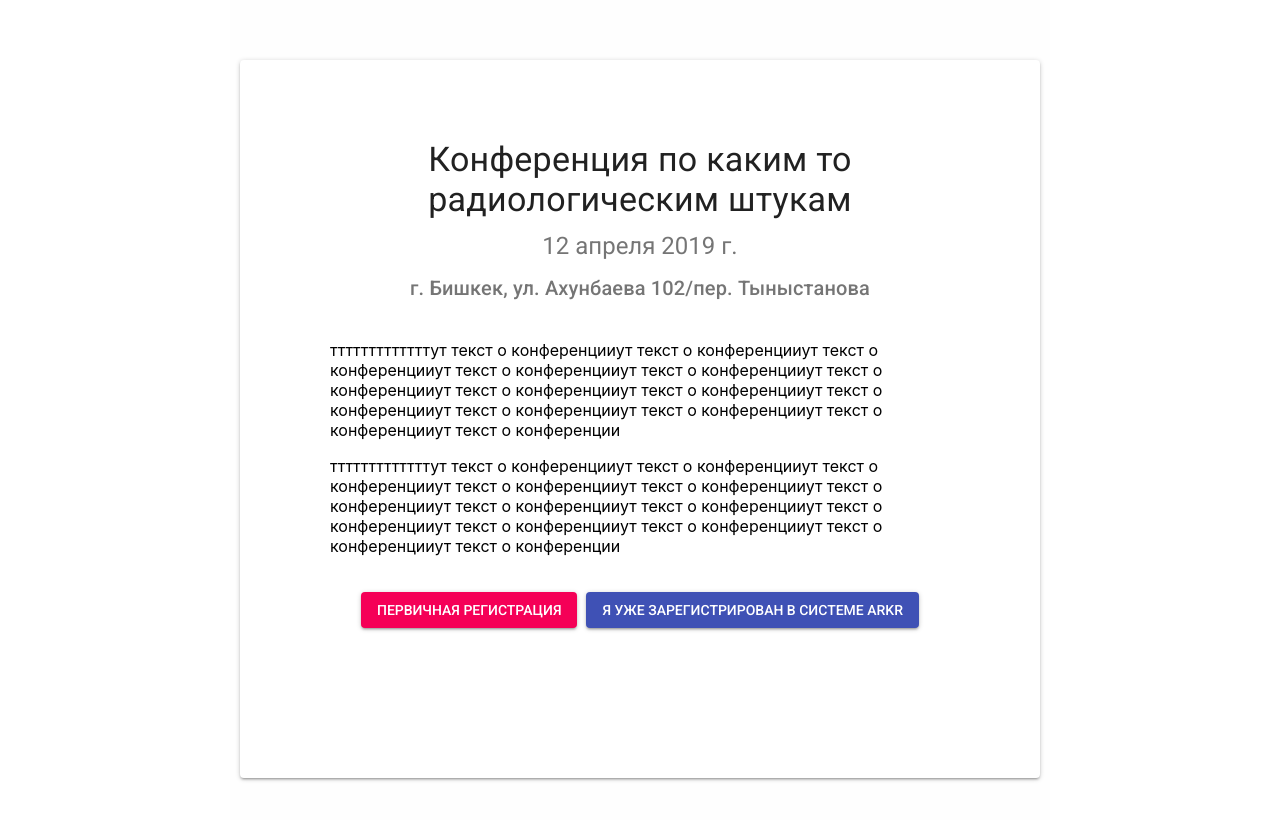
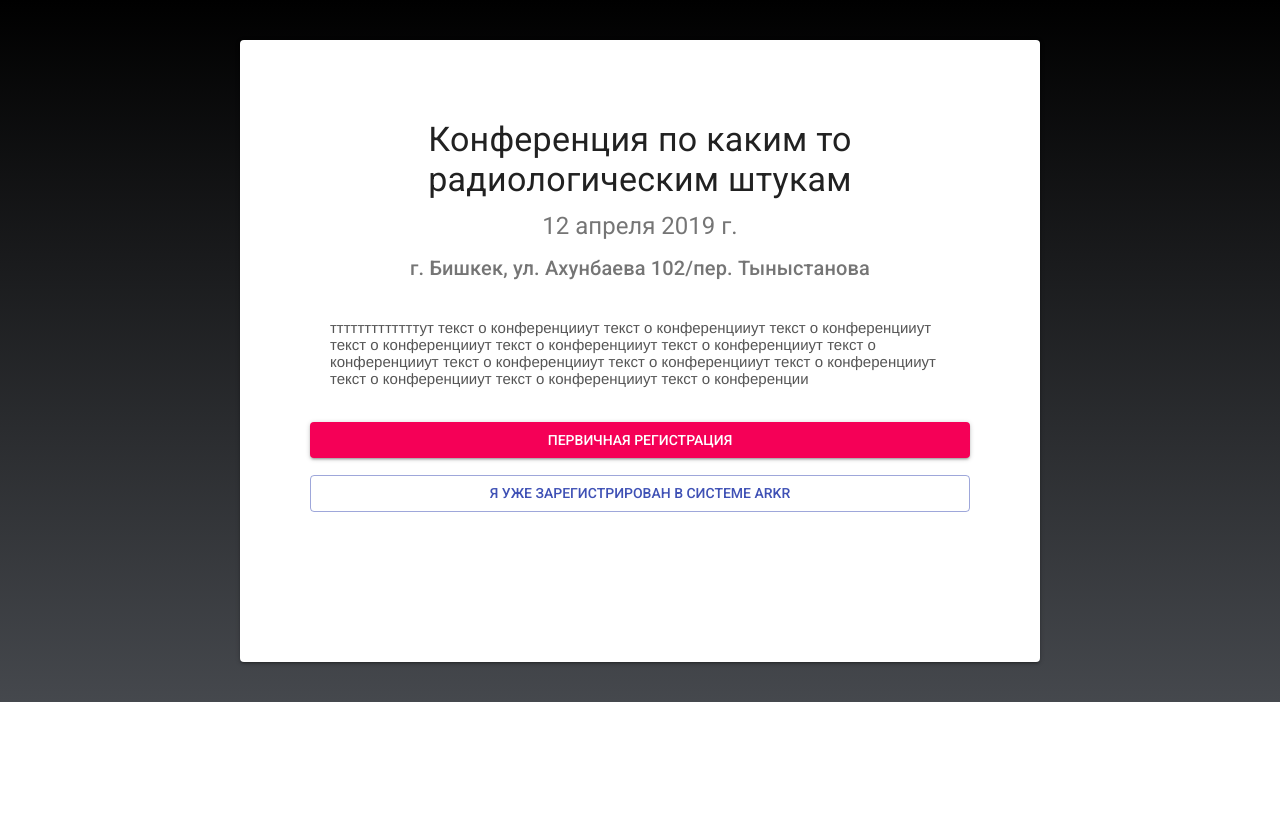
Before and after one commit to deceptikon/conf-booker, a React (Create React App) app in the folder front/: page / in a window 1280 px wide. Shown: the top 820 px of the page. Built offline with nearby package versions, Linux system fonts and the light colour scheme.

Commit message:
bindings actions together

```diff
--- a/front/src/App.css
+++ b/front/src/App.css
@@ -1,3 +1,18 @@
+
+body {
+  padding: 10px 10px;
+  font: 15px "Helvetica Neue", "Lucida Grande", "Arial";
+  /* Permalink - use to edit and share this gradient: http://colorzilla.com/gradient-editor/#000000+0,45484d+100 */
+background: #000000; /* Old browsers */
+background: -moz-linear-gradient(top, #000000 0%, #45484d 100%); /* FF3.6-15 */
+background: -webkit-linear-gradient(top, #000000 0%,#45484d 100%); /* Chrome10-25,Safari5.1-6 */
+background: linear-gradient(to bottom, #000000 0%,#45484d 100%); /* W3C, IE10+, FF16+, Chrome26+, Opera12+, Safari7+ */
+filter: progid:DXImageTransform.Microsoft.gradient( startColorstr='#000000', endColorstr='#45484d',GradientType=0 ); /* IE6-9 */
+  background-repeat: no-repeat;
+  color: #555;
+  -webkit-font-smoothing: antialiased;
+}
+
 .App {
   text-align: center;
 }
--- a/front/src/App.js
+++ b/front/src/App.js
@@ -9,8 +9,7 @@ const style = {
   margin: '0 auto',
   maxWidth: '800px',
   minHeight: '600px',
-  background: '#fefefe',
-  padding: '60px 10px',
+  padding: '30px 10px',
 };
 
 const defaultOptions = {
@@ -32,8 +31,9 @@ const defaultOptions = {
 
 const client = new ApolloClient({
   uri: "http://localhost:8000/graphql",
-  defaultOptions,
 });
+
+client.options = defaultOptions;
 
 class App extends Component {
   render() {
--- a/front/src/components/BookingForm.js
+++ b/front/src/components/BookingForm.js
@@ -11,7 +11,7 @@ import Button from '@material-ui/core/Button';
 import FormControlLabel from '@material-ui/core/FormControlLabel';
 import Checkbox from '@material-ui/core/Checkbox';
 
-const PhoneInput = (props) => (
+export const PhoneInput = (props) => (
   <InputMask mask="0 (999) 99-99-99" maskChar="_" value={props.value} onChange={props.onChange}>
     {(inputProps) => <TextField {...inputProps} {...props} type="tel" />}
   </InputMask>
@@ -70,8 +70,8 @@ class BookingForm extends React.Component {
     return (
       <React.Fragment>
         <form onSubmit={this.sendForm}>
-          <Typography variant="h4" gutterBottom>
-            Регистрация на конференцию
+          <Typography variant="h6" color="primary" gutterBottom>
+            Заполните форму для участия в конференции
           </Typography>
           <Grid container spacing={32}>
             <Grid item xs={12} md={12}>
--- /dev/null
+++ b/front/src/components/Intro.js
@@ -0,0 +1,44 @@
+import React from 'react';
+import Typography from '@material-ui/core/Typography';
+import Paper from '@material-ui/core/Paper';
+import Button from '@material-ui/core/Button';
+
+export const InfoBlock = () => {
+
+  return (
+    <React.Fragment>
+      <Typography color="textPrimary" gutterBottom variant="h4" component="h1">
+        Конференция по каким то радиологическим штукам
+      </Typography>
+      <Typography gutterBottom variant="h5" color="textSecondary" component="h3">
+        12 апреля 2019 г.
+      </Typography>
+      <Typography  variant="h6" color="textSecondary" component="div">
+        г. Бишкек, ул. Ахунбаева 102/пер. Тыныстанова
+      </Typography>
+      <div className="intro-text">
+        <p> тттттттттттттут текст о конференцииут текст о конференцииут текст о конференцииут текст о конференцииут текст о конференцииут текст о конференцииут текст о конференцииут текст о конференцииут текст о конференцииут текст о конференцииут текст о конференцииут текст о конференцииут текст о конференции
+        </p>
+      </div>
+    </React.Fragment>
+  );
+};
+
+const Intro = ({ handler }) => {
+  return (
+    <Paper style={{padding: '60px 40px'}} >
+      <div className="intro">
+        <InfoBlock />
+        <Button variant="contained" fullWidth color="secondary" gutterBottom onClick={e => handler('primary')}>
+          Первичная регистрация
+        </Button> &nbsp;
+        <Button variant="outlined" fullWidth color="primary" onClick={e => handler('secondary')}>
+          Я уже зарегистрирован в системе ARKR
+        </Button>
+      </div>
+    </Paper>
+  );
+};
+
+
+export default Intro;
--- /dev/null
+++ b/front/src/components/PhoneForm.js
@@ -0,0 +1,52 @@
+import React, { Component } from 'react';
+import Paper from '@material-ui/core/Paper';
+import Button from '@material-ui/core/Button';
+import BookingForm, { PhoneInput } from './BookingForm';
+import Intro from './Intro';
+
+
+class PhoneForm extends Component {
+  state = {
+    phone: '',
+  };
+
+  submit = e => {
+    e.preventDefault();
+    this.props.handler(this.state.phone)
+  }
+
+  newRegistration = () => {
+    this.props.handler(false);
+  }
+
+  render() {
+    return (
+      <Paper style={{padding: '60px 40px'}} >
+        <form onSubmit={this.submit}>
+          <PhoneInput
+            required id="speciality" label="Введите ваш телефон"
+            helperText="в формате 0-555-00-00-00"
+            value={this.state.phone}
+            onChange={e => this.setState({ phone: e.target.value })}
+          />
+          <div
+            style={{ margin: '10px', display: 'inline-block' }}
+          >
+            <Button
+              variant="contained" color="secondary"
+              type="submit"
+            >
+              Продолжить регистрацию
+            </Button>
+          </div>
+          <br />
+          <br />
+          <br />
+          <a href="#" onClick={this.newRegistration}>Пройти первичную регистрацию</a>
+        </form>
+      </Paper>
+    );
+  }
+};
+
+export default PhoneForm;
--- a/front/src/components/Registration.js
+++ b/front/src/components/Registration.js
@@ -1,53 +1,11 @@
 import React, { Component } from 'react';
-import Typography from '@material-ui/core/Typography';
-import TextField from '@material-ui/core/TextField';
+import { ApolloConsumer } from "react-apollo";
 import Paper from '@material-ui/core/Paper';
-import Button from '@material-ui/core/Button';
+import gql from 'graphql-tag';
 import BookingForm from './BookingForm';
-
-const Intro = ({ handler }) => {
-  return (
-    <Paper style={{padding: '60px 40px'}} >
-      <div className="intro">
-      <Typography color="textPrimary" gutterBottom gutterTop variant="h4" component="h1">
-            Конференция по каким то радиологическим штукам
-          </Typography>
-      <Typography gutterBottom gutterTop variant="h5" color="textSecondary" component="h3">
-            12 апреля 2019 г.
-          </Typography>
-      <Typography  gutterTop variant="h6" color="textSecondary" component="div">
-        г. Бишкек, ул. Ахунбаева 102/пер. Тыныстанова
-          </Typography>
-      <div className="intro-text">
-        <p> тттттттттттттут текст о конференцииут текст о конференцииут текст о конференцииут текст о конференцииут текст о конференцииут текст о конференцииут текст о конференцииут текст о конференцииут текст о конференцииут текст о конференцииут текст о конференцииут текст о конференцииут текст о конференции
-        </p>
-        <p> тттттттттттттут текст о конференцииут текст о конференцииут текст о конференцииут текст о конференцииут текст о конференцииут текст о конференцииут текст о конференцииут текст о конференцииут текст о конференцииут текст о конференцииут текст о конференцииут текст о конференцииут текст о конференции
-        </p>
-      </div>
-      <Button variant="contained" color="secondary" onClick={e => handler('primary')}>
-            Первичная регистрация
-          </Button> &nbsp;
-          <Button variant="contained" color="primary" onClick={e => handler('secondary')}>
-            Я уже зарегистрирован в системе ARKR
-          </Button>
-        </div>
-    </Paper>
-  );
-};
-
-const PhoneForm = ({ handler }) => {
-  return (
-    <Paper style={{padding: '60px 40px'}} >
-      <TextField
-          required id="speciality" label="Введите ваш телефон" fullWidth
-          helperText="в формате 0-555-000000"
-        />
-      <Button variant="contained" color="secondary" onClick={e => handler('primary')}>
-            Продолжить регистрацию
-          </Button> &nbsp;
-      </Paper>
-  );
-};
+import PhoneForm from './PhoneForm';
+import Intro, { InfoBlock } from './Intro';
+import { formatPhone } from '../utils';
 
 class Registration extends Component {
   state = {
@@ -56,18 +14,32 @@ class Registration extends Component {
 
   setRegState = state => this.setState({ registration: state });
 
+  editUser = (data) => {
+    if (data) {
+      console.log("edit", formatPhone(data));
+    } else {
+      this.setState({ registration: 'primary' });
+    }
+  }
+
   render() {
     const { registration } = this.state;
 
     if(registration === 'primary') {
       return (
-        <BookingForm />
+        <Paper style={{padding: '60px 40px'}} >
+          <InfoBlock />
+          <BookingForm />
+        </Paper>
       );
     }
 
     if(registration === 'secondary') {
       return (
-        <PhoneForm />
+        <Paper style={{padding: '60px 40px'}} >
+          <InfoBlock />
+          <PhoneForm handler={this.editUser} />
+        </Paper>
       );
     }
 
@@ -77,4 +49,10 @@ class Registration extends Component {
   }
 }
 
-export default Registration;
+const ApolloRegistration = (props) => (
+  <ApolloConsumer>
+    { client => <Registration apollo={client} {...props}/> }
+  </ApolloConsumer>
+);
+
+export default ApolloRegistration;
--- /dev/null
+++ b/front/src/utils.js
@@ -0,0 +1,8 @@
+export const formatPhone = phone => {
+  let res = phone.replace(/\(/g, '')
+  res = res.replace(/\)/g, '')
+  res = res.replace(/-/g, '')
+  res = res.replace(/ /g, '')
+  res = res.substring(1);
+  return res;
+};
```
Also changed, not shown: 1 other file (tests, documents, lock files or other folders).
